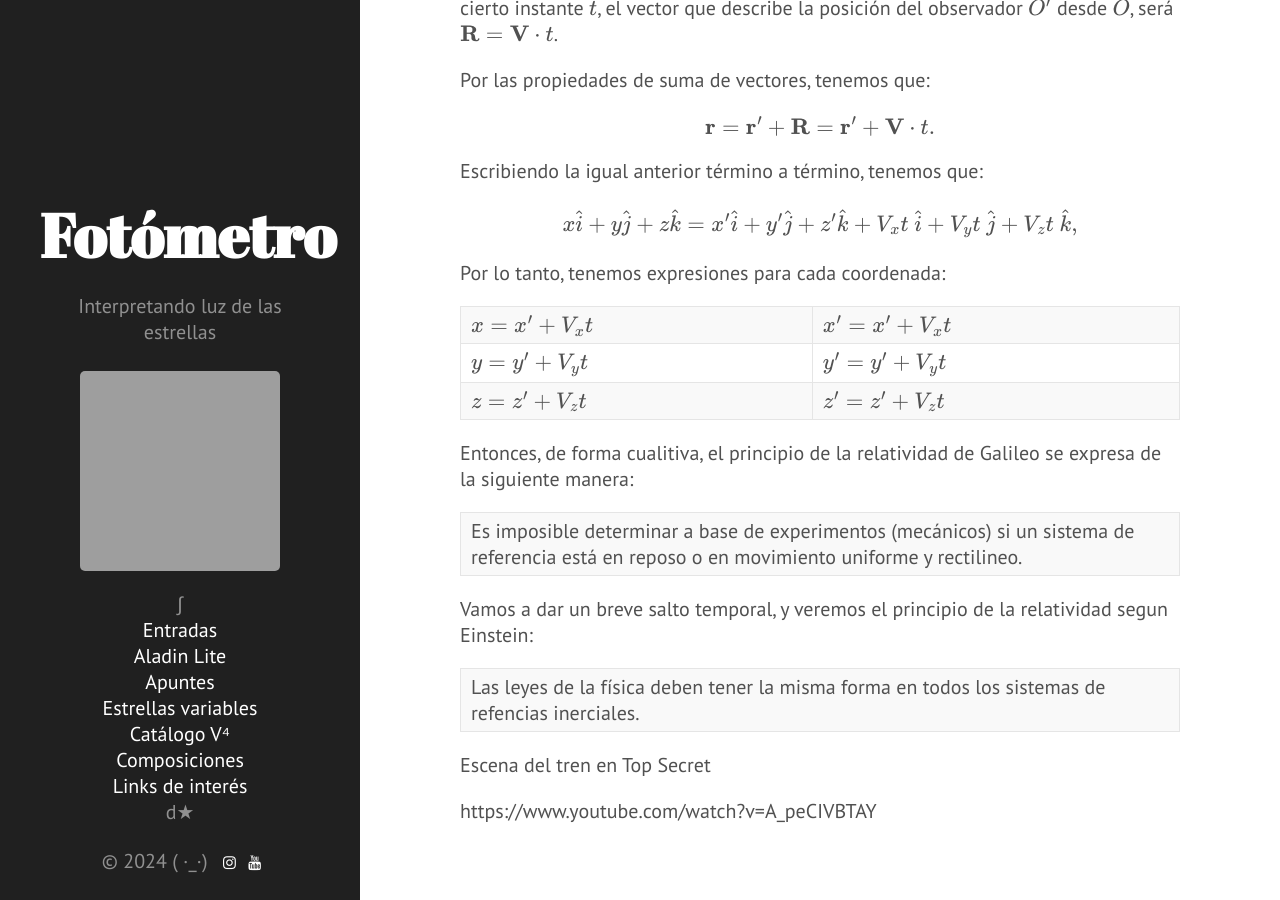
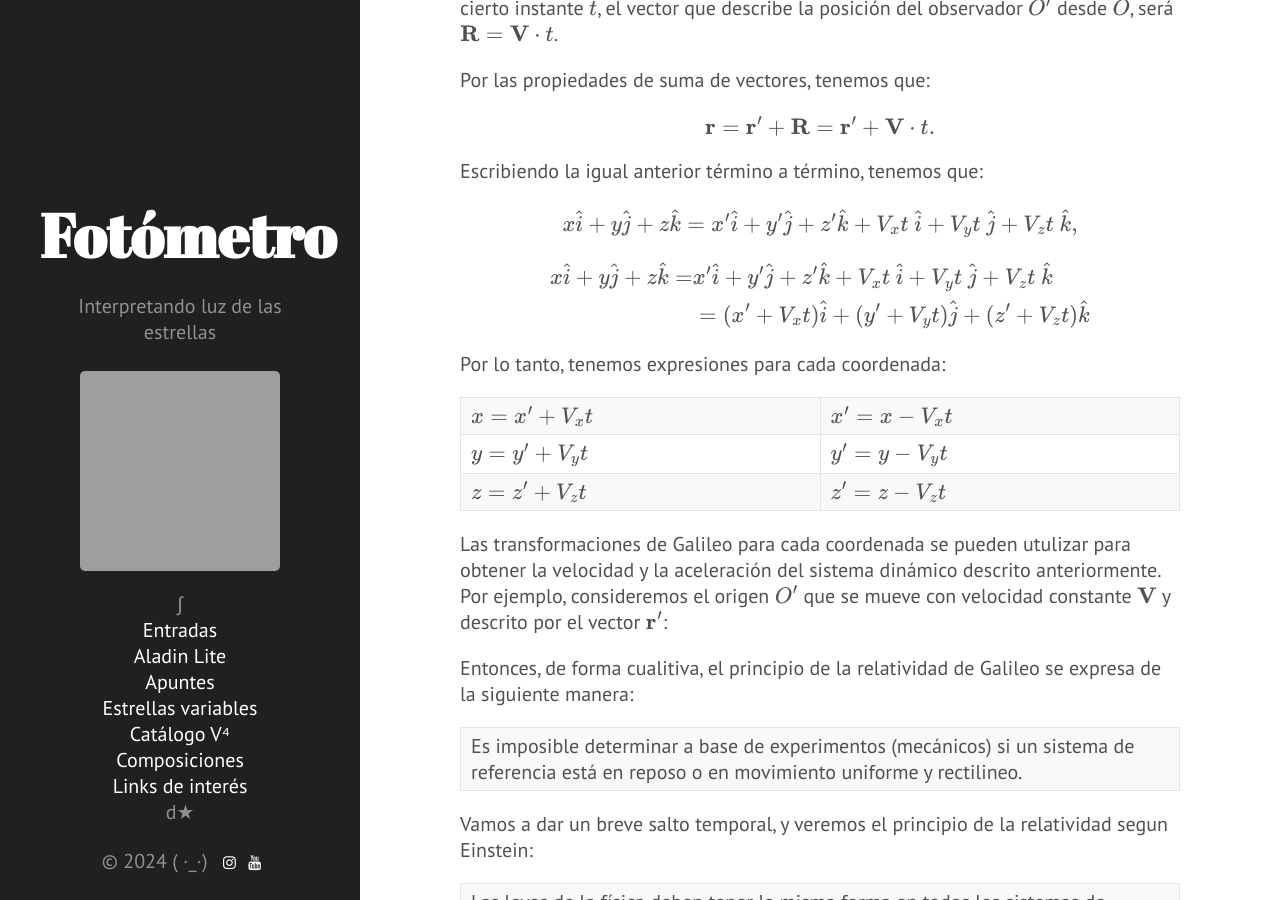
Before and after one commit to nicomedinap/nicomedinap.github.io, a Jekyll site: the page built from apuntes/FisicaDeFronteras/RelatividadGeneral.md, in a window 1280 px wide and 900 px high, scrolled down 5963 px. Built offline with Jekyll 4.4.1, drawn with Linux system fonts in a browser that asks for light colours; formulas are drawn with MathJax 3; a script that is not in the unit is left out; grey boxes are pictures that could not be loaded.

Commit message:
Update RelatividadGeneral.md

```diff
--- a/apuntes/FisicaDeFronteras/RelatividadGeneral.md
+++ b/apuntes/FisicaDeFronteras/RelatividadGeneral.md
@@ -188,12 +188,23 @@ $$
 x \hat{i}+ y \hat{j}+z \hat{k} = x' \hat{i}+ y' \hat{j}+z' \hat{k} + V_x t\ \hat{i} + V_y t\ \hat{j} + V_z t\ \hat{k},
 $$
 
+$$
+\begin{align}
+x \hat{i}+ y \hat{j}+z \hat{k} =& x' \hat{i}+ y' \hat{j}+z' \hat{k} + V_x t\ \hat{i} + V_y t\ \hat{j} + V_z t\ \hat{k} \\
+       & = (x'+V_x t)\hat{i} + (y'+V_y t)\hat{j} + (z'+V_z t)\hat{k} \\
+\end{align}
+$$
+
 Por lo tanto, tenemos expresiones para cada coordenada:
 
 :---: | :---:
-$x= x'+V_x t$ | $x'= x'+V_x t$
-$y= y'+V_y t$ | $y'= y'+V_y t$
-$z= z'+V_z t$ | $z'= z'+V_z t$
+$x= x'+V_x t$ | $x'= x-V_x t$
+$y= y'+V_y t$ | $y'= y-V_y t$
+$z= z'+V_z t$ | $z'= z-V_z t$
+
+Las transformaciones de Galileo para cada coordenada se pueden utulizar para obtener la velocidad y la aceleración del sistema dinámico descrito anteriormente. Por ejemplo, consideremos el origen $O'$ que se mueve con velocidad constante $\mathbf{V}$ y descrito por el vector $\mathbf{r}'$:
+
+
 
 
 Entonces, de forma cualitiva, el principio de la relatividad de Galileo se expresa de la siguiente manera:
```
